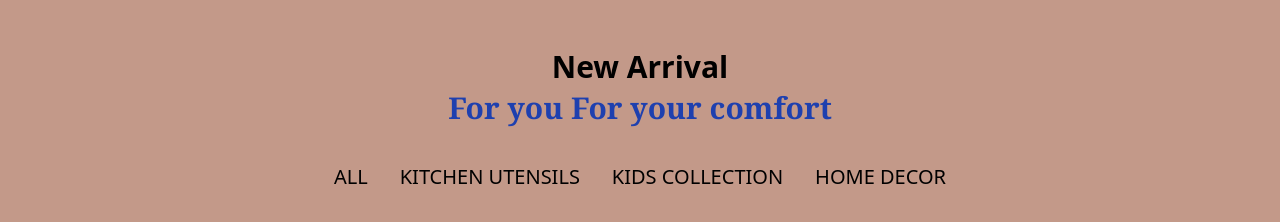
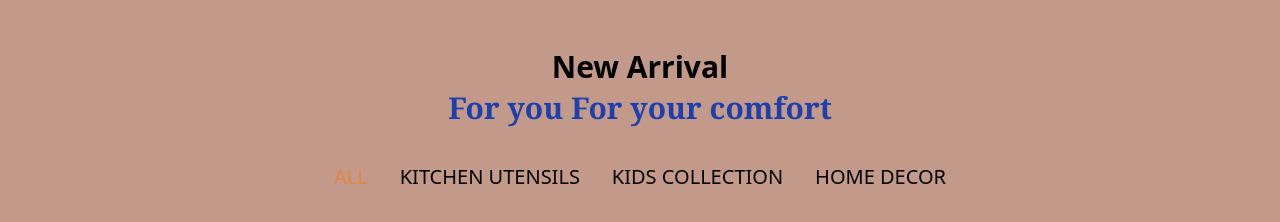
Before and after one commit to SabaZain/household-ecommercewebsite, a Next.js app: page / in a window 1280 px wide. Shown: the part 1000-1222 px from the top of the page. Built offline with nearby package versions, Linux system fonts and the light colour scheme.

Commit message:
Update NewArrival.tsx

```diff
--- a/src/components/NewArrival.tsx
+++ b/src/components/NewArrival.tsx
@@ -45,14 +45,17 @@ const handleTab = (index: number) => {
 
       <ul className='flex flex-col sm:flex-row gap-4 sm:gap-8 justify-center pt-8 uppercase
       font-medium text-[20px]'>
-        {tabsData.map((text, index) => (<li key={text}
-        className={' ${selectedTab === index && "text-accent} cursor-pointer hover:text-accent'}
+        {tabsData.map((text, index) => (
+      <li
+        key={text}
+        className={`${
+        selectedTab === index ? "text-accent" : ""
+        } cursor-pointer hover:text-accent`}
 
         onClick={() => handleTab(index)}
-
         >
-            {text}
-        </li>
+        {text}
+      </li>
     ))}
       </ul>
 
```
